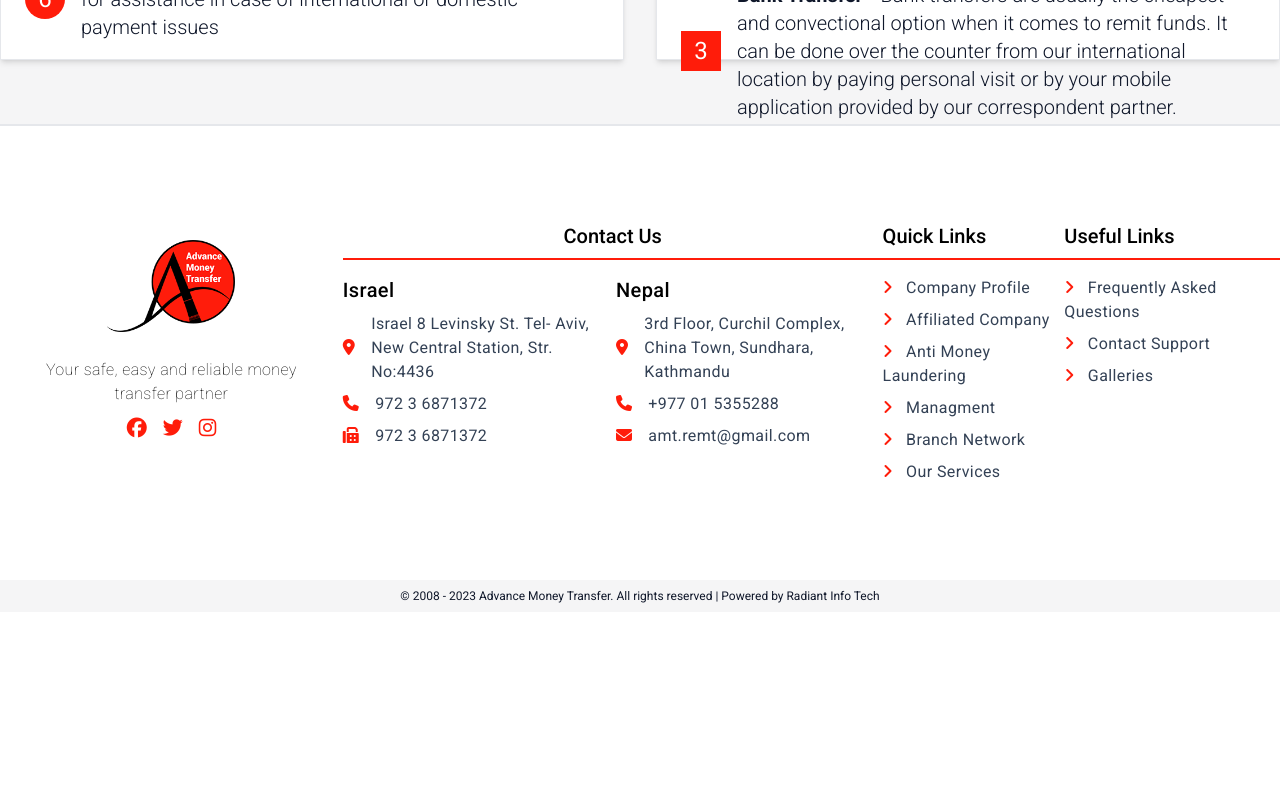
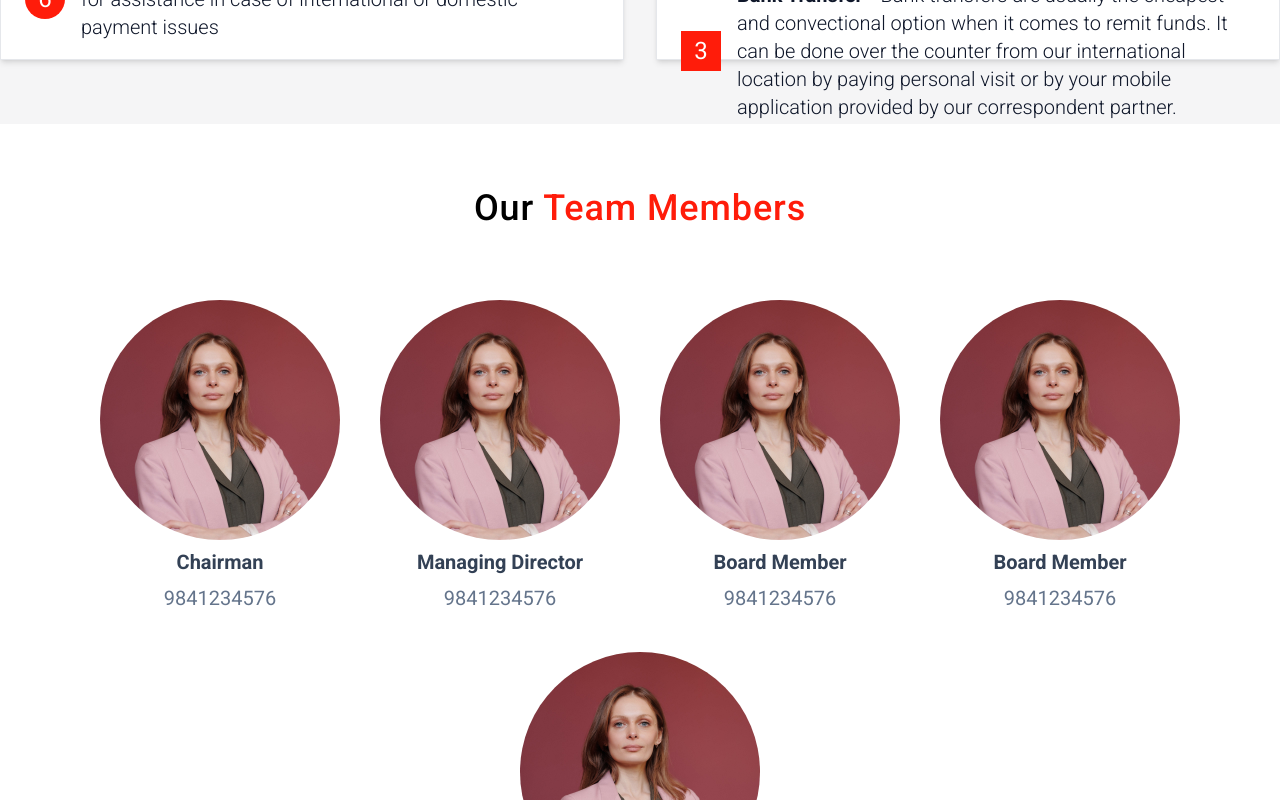
Before and after one commit to navinmaharjan/advance-money-transfer, a React (Vite) app in the folder client/: page /about-us in a window 1280 px wide. Shown: the part 1520-2320 px from the top of the page. Before the commit the page ends 2132 px from the top, so only its background shows below. Built offline with nearby package versions, Linux system fonts and the light colour scheme.

Commit message:
contact us section complete

```diff
--- a/client/src/Components/Header.jsx
+++ b/client/src/Components/Header.jsx
@@ -26,7 +26,7 @@ const Header = () => {
           <nav>
             <ul className="flex gap-8 font-roboto tracking-wider hover:opacity-80 cursor-pointer">
               <Link to="/">
-                <li className="hover:text-brand transition-colors duration-300 border-b-2 border-brand pb-1">
+                <li className="hover:text-brand transition-colors duration-300">
                   Home
                 </li>
               </Link>
--- a/client/src/Data/TeamData.jsx
+++ b/client/src/Data/TeamData.jsx
@@ -1,23 +1,33 @@
 const TeamData = [
     {
         'id': 1,
-        'galleryImage': '/GalleryImage/galleryImage-1.jpg'
+        'teamMemberImage': '/TeamMembers/memberImage-1.jpg',
+        'designation': 'Chairman',
+        'contact': 9841234576
     },
     {
         'id': 2,
-        'galleryImage': '/GalleryImage/galleryImage-2.jpg'
+        'teamMemberImage': '/TeamMembers/memberImage-1.jpg',
+        'designation': 'Managing Director',
+        'contact': 9841234576
     },
     {
         'id': 3,
-        'galleryImage': '/GalleryImage/galleryImage-3.jpg'
+        'teamMemberImage': '/TeamMembers/memberImage-1.jpg',
+        'designation': 'Board Member',
+        'contact': 9841234576
     },
     {
         'id': 4,
-        'galleryImage': '/GalleryImage/galleryImage-4.jpg'
+        'teamMemberImage': '/TeamMembers/memberImage-1.jpg',
+        'designation': 'Board Member',
+        'contact': 9841234576
     },
     {
         'id': 5,
-        'galleryImage': '/GalleryImage/galleryImage-5.jpg'
-    },
+        'teamMemberImage': '/TeamMembers/memberImage-1.jpg',
+        'designation': 'Board Member',
+        'contact': 9841234576
+    }
 ]
 export default TeamData
--- a/client/src/Pages/AboutUs/AboutUs.jsx
+++ b/client/src/Pages/AboutUs/AboutUs.jsx
@@ -1,4 +1,5 @@
 import Banner from "../../assets/bannerImages/bannerImage-3.jpg";
+import TeamMember from "./TeamMember";
 
 const AboutUs = () => {
   return (
@@ -233,6 +234,10 @@ const AboutUs = () => {
           </div>
         </div>
       </div>
+     <div className="container mx-auto py-16">
+      <TeamMember />
+
+     </div>
     </>
   );
 };
--- /dev/null
+++ b/client/src/Pages/AboutUs/TeamMember.jsx
@@ -0,0 +1,33 @@
+import TeamData from "../../Data/TeamData";
+
+const TeamMember = () => {
+  return (
+    <>
+      <div className="text-center">
+        <h3 className="text-4xl font-medium font-roboto tracking-wide pb-2">
+          Our <span className="text-brand">Team Members</span>
+        </h3>
+      </div>
+      <div className="container mx-auto py-16 flex flex-wrap gap-10 justify-center">
+        {TeamData.map((item) => (
+          <div className="flex flex-col justify-center items-center gap-2">
+            <div
+              className="relative w-60 h-60 rounded-full overflow-hidden"
+              key={item.id}
+            >
+              <img
+                src={item.teamMemberImage}
+                alt=""
+                className="relative w-full h-full object-cover"
+              />
+            </div>
+            <p className="text-slate-700 text-xl font-semibold">{item.designation}</p>
+            <p className="text-slate-500 text-xl">{item.contact}</p>
+          </div>
+        ))}
+      </div>
+    </>
+  );
+};
+
+export default TeamMember;
--- a/client/src/Pages/ContactUs/ContactUs.jsx
+++ b/client/src/Pages/ContactUs/ContactUs.jsx
@@ -18,8 +18,8 @@ const ContactUs = () => {
 
       <div className="bg-offWhite">
         <div className="container mx-auto w-full py-16">
-          <div className="flex">
-            <div className="w-3/5 bg-red-300">
+          <div className="flex items-center">
+            <div className="w-3/5">
               <div className="w-full text-4xl font-light pb-4 text-center">
                 <h3>
                   Get in touch with <span className="text-brand">Us</span>
@@ -67,8 +67,85 @@ const ContactUs = () => {
                 </div>
               </div>
             </div>
-            <div className="w-2/5 bg-blue-400">
+            <div className="w-2/5 drop-shadow-2xl">
+              <div className="flex flex-col">
+                <iframe
+                  src="https://www.google.com/maps/embed?pb=!1m18!1m12!1m3!1d3532.6140588480694!2d85.3117201!3d27.6983209!2m3!1f0!2f0!3f0!3m2!1i1024!2i768!4f13.1!3m3!1m2!1s0x39eb185370dd790f%3A0x11607ddc8072d68!2sAdvance%20Money%20Transfer%20Pvt.%20Ltd.!5e0!3m2!1sen!2snp!4v1701168510216!5m2!1sen!2snp"
+                  referrerpolicy="no-referrer-when-downgrade"
+                  className="w-full h-60"
+                ></iframe>
+                <div>
+                  <div className="p-8 bg-white">
+                    <div className="flex gap-4 items-center py-2">
+                      <div className="font-roboto tracking-wide">
+                        <h1 className="text-xl font-medium py-2">Israel</h1>
+                        <div className="text-slate-700 flex flex-col gap-2">
+                          <div className="flex gap-4 items-center">
+                            <div>
+                              <i className="fa-solid fa-location-dot text-brand"></i>
+                            </div>
+                            <div>
+                              <p>Israel 8 Levinsky St. Tel- Aviv,</p>
+                              <p>New Central Station, Str. No:4436</p>
+                            </div>
+                          </div>
 
+                          <div className="flex gap-4 items-center">
+                            <div>
+                              <i className="fa-solid fa-phone text-brand"></i>
+                            </div>
+                            <div>
+                              <p>972 3 6871372</p>
+                            </div>
+                          </div>
+
+                          <div className="flex gap-4 items-center">
+                            <div>
+                              <i className="fa-solid fa-fax text-brand"></i>
+                            </div>
+                            <div>
+                              <p>972 3 6871372</p>
+                            </div>
+                          </div>
+                        </div>
+                      </div>
+
+                      <div className="font-roboto tracking-wide">
+                        <h1 className="text-xl font-medium py-2">Nepal</h1>
+                        <div className="text-slate-700 flex flex-col gap-2">
+                          <div className="flex gap-4 items-center">
+                            <div>
+                              <i className="fa-solid fa-location-dot text-brand"></i>
+                            </div>
+                            <div>
+                              <p>3rd Floor, Curchil Complex,</p>
+                              <p>China Town, Sundhara, Kathmandu</p>
+                            </div>
+                          </div>
+
+                          <div className="flex gap-4 items-center">
+                            <div>
+                              <i className="fa-solid fa-phone text-brand"></i>
+                            </div>
+                            <div>
+                              <p>+977 01 5355288</p>
+                            </div>
+                          </div>
+
+                          <div className="flex gap-4 items-center">
+                            <div>
+                              <i className="fa-solid fa-envelope text-brand"></i>
+                            </div>
+                            <div>
+                              <p>amt.remt@gmail.com</p>
+                            </div>
+                          </div>
+                        </div>
+                      </div>
+                    </div>
+                  </div>
+                </div>
+              </div>
             </div>
           </div>
         </div>
```
Also changed, not shown: client/public/TeamMembers/memberImage-1.jpg (added).
